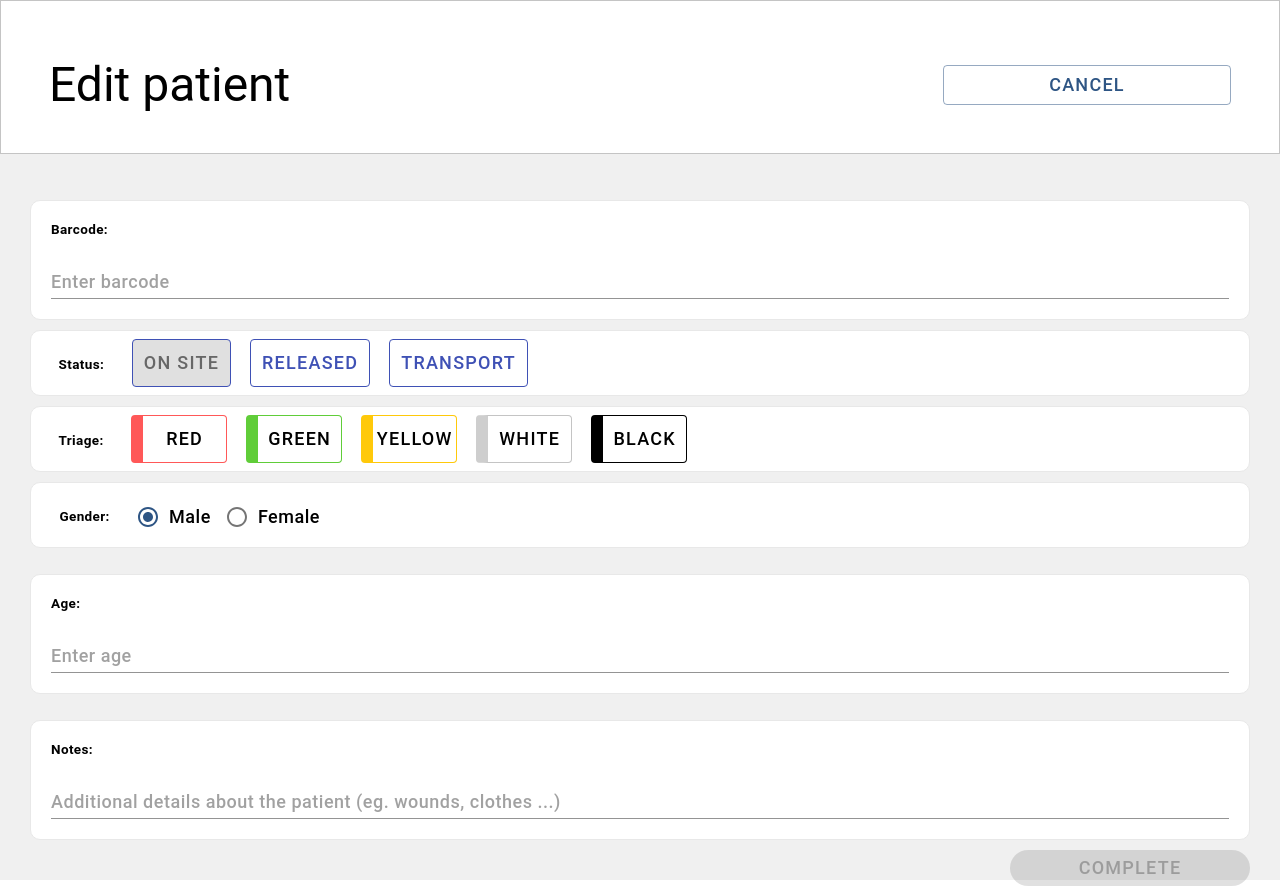
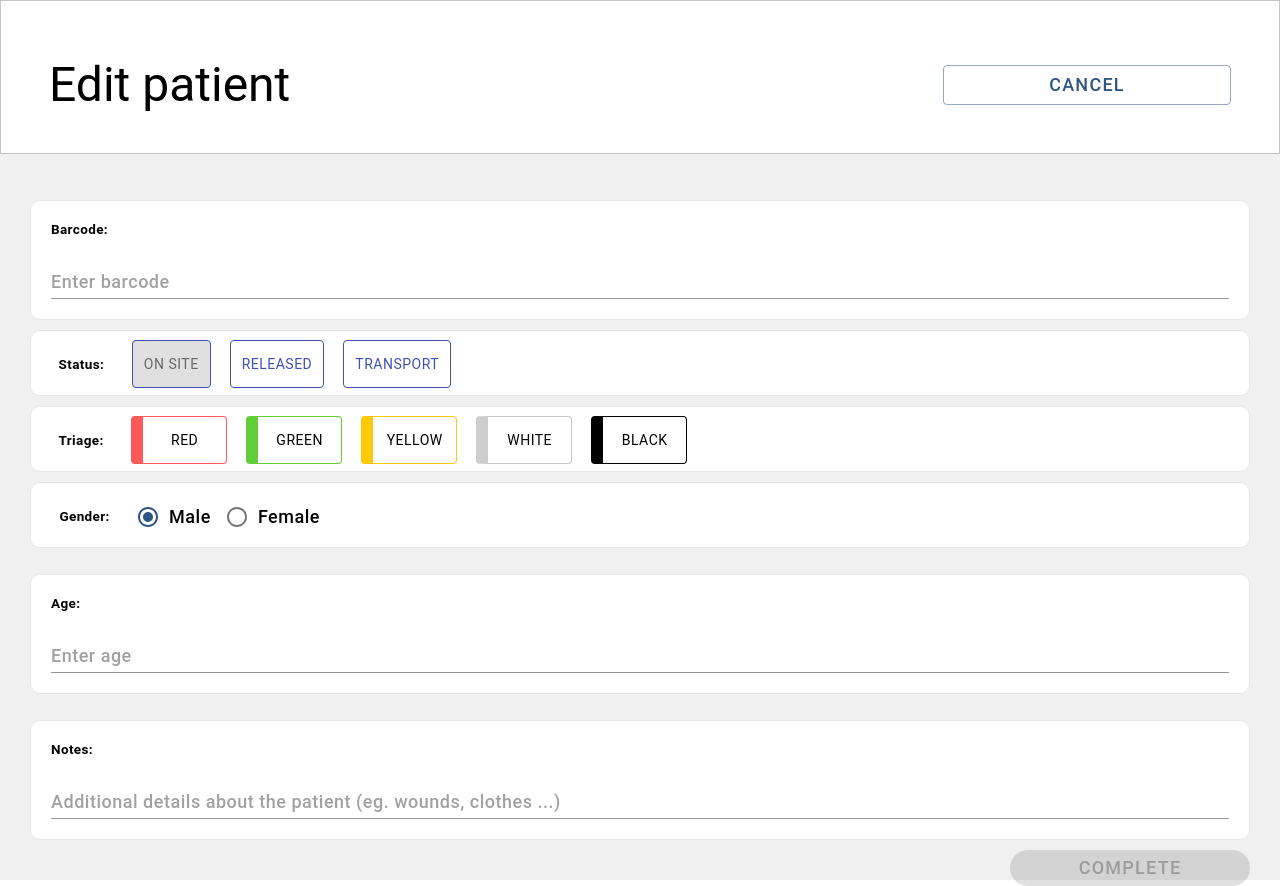
Before and after one commit to uwblueprint/paramedics-react, a React (Create React App) app: page /patients/1/1/1 in a window 1280 px wide. Built offline with nearby package versions, Linux system fonts and the light colour scheme; no server answers.

Commit message:
decrease font size and change selected triage pill colour

```diff
--- a/src/components/PatientCreationPage/StatusPills.tsx
+++ b/src/components/PatientCreationPage/StatusPills.tsx
@@ -45,7 +45,7 @@ const StatusPills = ({
             }}
             key={status.toString()}
           >
-            {status.description}
+            <Typography variant="body2">{status.description}</Typography>
           </ToggleButton>
         ))}
       </ToggleButtonGroup>
--- a/src/components/PatientCreationPage/TriagePills.tsx
+++ b/src/components/PatientCreationPage/TriagePills.tsx
@@ -38,44 +38,49 @@ const TriagePills = ({
           value={triageLevel.RED}
           classes={{
             root: classes.redpill,
+            selected: classes.selectedRedPill,
           }}
         >
-          Red
+          <Typography variant="body2">Red</Typography>
         </ToggleButton>
         <ToggleButton
           value={triageLevel.GREEN}
           classes={{
             root: classes.greenpill,
+            selected: classes.selectedGreenPill,
           }}
         >
-          Green
+          <Typography variant="body2">Green</Typography>
         </ToggleButton>
 
         <ToggleButton
           value={triageLevel.YELLOW}
           classes={{
             root: classes.yellowpill,
+            selected: classes.selectedYellowPill,
           }}
         >
-          Yellow
+          <Typography variant="body2">Yellow</Typography>
         </ToggleButton>
 
         <ToggleButton
           value={triageLevel.WHITE}
           classes={{
             root: classes.whitepill,
+            selected: classes.selectedWhitePill,
           }}
         >
-          White
+          <Typography variant="body2">White</Typography>
         </ToggleButton>
 
         <ToggleButton
           value={triageLevel.BLACK}
           classes={{
             root: classes.blackpill,
+            selected: classes.selectedBlackPill,
           }}
         >
-          Black
+          <Typography variant="body2">Black</Typography>
         </ToggleButton>
       </ToggleButtonGroup>
     </Container>
@@ -117,6 +122,10 @@ const useCompletePatientButtonStyles = makeStyles({
     },
     color: "black",
   },
+  selectedRedPill: {
+    color: "black !important",
+    backgroundColor: "#FFE4E4 !important",
+  },
   greenpill: {
     borderLeft: "0.75rem solid #60CD39 !important",
     width: "6rem",
@@ -128,6 +137,10 @@ const useCompletePatientButtonStyles = makeStyles({
       borderColor: "#60CD39",
     },
     color: "black",
+  },
+  selectedGreenPill: {
+    color: "black !important",
+    backgroundColor: "#60CD39 !important",
   },
   yellowpill: {
     borderLeft: "0.75rem solid #FFC90A !important",
@@ -144,6 +157,10 @@ const useCompletePatientButtonStyles = makeStyles({
     },
     color: "black",
   },
+  selectedYellowPill: {
+    color: "black !important",
+    backgroundColor: "#FFC90A !important",
+  },
   whitepill: {
     borderLeft: "0.75rem solid #CECECE !important",
     width: "6rem",
@@ -155,6 +172,10 @@ const useCompletePatientButtonStyles = makeStyles({
       borderColor: "#C4C4C4",
     },
     color: "black",
+  },
+  selectedWhitePill: {
+    color: "black !important",
+    backgroundColor: "#C4C4C4 !important",
   },
   blackpill: {
     borderLeft: "0.75rem solid #000000 !important",
@@ -168,6 +189,10 @@ const useCompletePatientButtonStyles = makeStyles({
     },
     color: "black",
   },
+  selectedBlackPill: {
+    color: "black !important",
+    backgroundColor: "#000000 !important",
+  },
   buttonGroup: {
     "&:not(:first-child)": {
       borderLeft: "initial",
--- a/src/styles/Theme.ts
+++ b/src/styles/Theme.ts
@@ -1,61 +1,61 @@
-import { createMuiTheme } from '@material-ui/core/styles';
-import { Colours } from './Constants'
+import { createMuiTheme } from "@material-ui/core/styles";
+import { Colours } from "./Constants";
 
 export const theme = createMuiTheme({
   palette: {
     primary: {
-      main: Colours.Primary
+      main: Colours.Primary,
     },
     secondary: {
-      main: Colours.Secondary
+      main: Colours.Secondary,
     },
     error: {
-      main: Colours.Danger
-    }
+      main: Colours.Danger,
+    },
   },
   typography: {
     h3: {
-      fontSize: '48px',
+      fontSize: "48px",
       letterSpacing: 0,
-      lineHeight: '72px',
-      fontWeight: 'normal'
+      lineHeight: "72px",
+      fontWeight: "normal",
     },
     h4: {
-      fontSize: '34px',
-      letterSpacing: '0.25px',
-      lineHeight: '51px',
-      fontWeight: 'normal'
+      fontSize: "34px",
+      letterSpacing: "0.25px",
+      lineHeight: "51px",
+      fontWeight: "normal",
     },
     h5: {
-      fontSize: '24px',
+      fontSize: "24px",
       letterSpacing: 0,
-      lineHeight: '36px',
-      fontWeight: 'normal'
+      lineHeight: "36px",
+      fontWeight: "normal",
     },
     h6: {
-      fontSize: '20px',
-      letterSpacing: '0.25px',
-      lineHeight: '30px',
-      fontWeight: 500
+      fontSize: "20px",
+      letterSpacing: "0.25px",
+      lineHeight: "30px",
+      fontWeight: 500,
     },
     body1: {
-      fontSize: '18px',
-      letterSpacing: '0.5px',
-      lineHeight: '24px',
-      fontWeight: 500
+      fontSize: "18px",
+      letterSpacing: "0.5px",
+      lineHeight: "24px",
+      fontWeight: 500,
     },
     body2: {
-      fontSize: '18px',
-      letterSpacing: '0.5px',
-      lineHeight: '24px',
-      fontWeight: 'normal'
+      fontSize: "14px",
+      letterSpacing: "0.5px",
+      lineHeight: "24px",
+      fontWeight: "normal",
     },
     button: {
-      fontSize: '18px',
-      letterSpacing: '1.25px',
-      lineHeight: '24px',
+      fontSize: "18px",
+      letterSpacing: "1.25px",
+      lineHeight: "24px",
       fontWeight: 500,
-      textTransform: 'uppercase'
+      textTransform: "uppercase",
     },
   },
   overrides: {
@@ -66,8 +66,8 @@ export const theme = createMuiTheme({
     },
     // Remove bottom border on last row of tables to avoid duplicating borders
     MuiTableRow: {
-      root : {
-        'tbody &:last-child td, tbody &:last-child th': {
+      root: {
+        "tbody &:last-child td, tbody &:last-child th": {
           borderBottom: 0,
         },
       },
```
